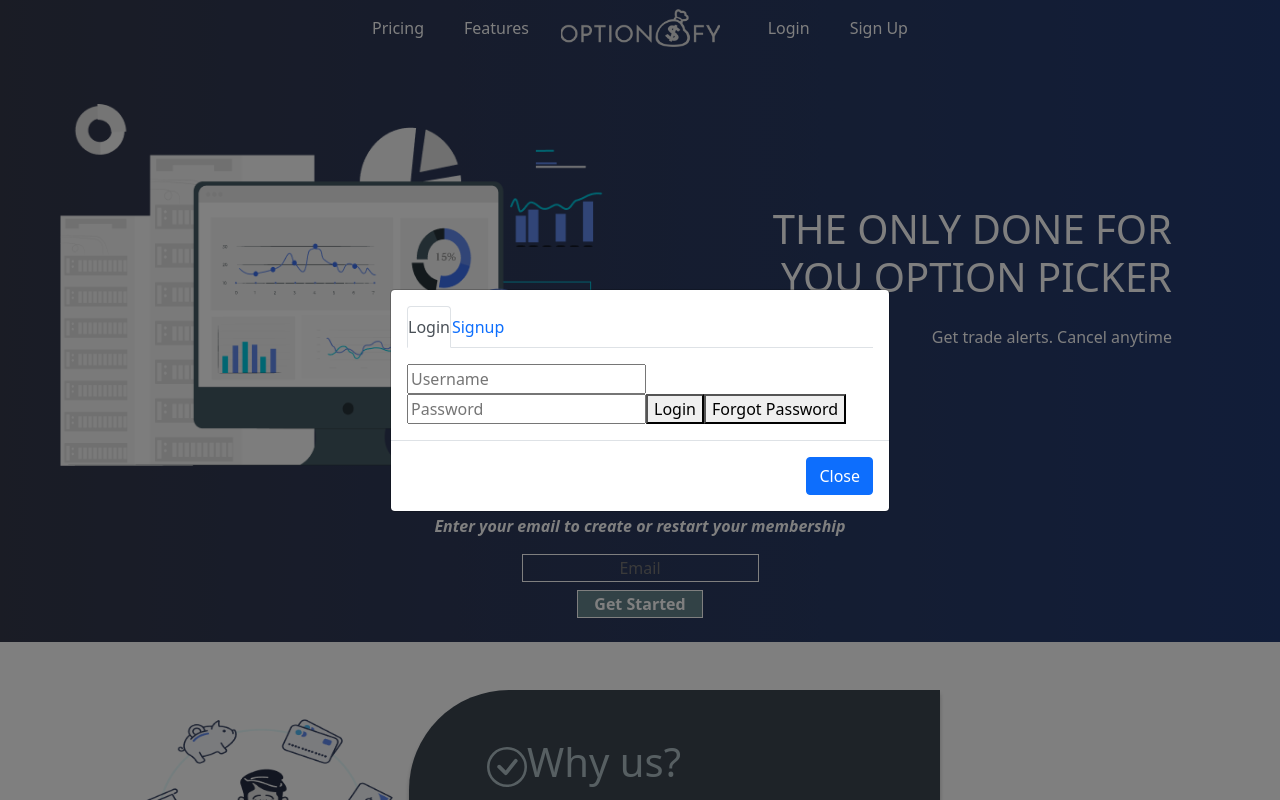
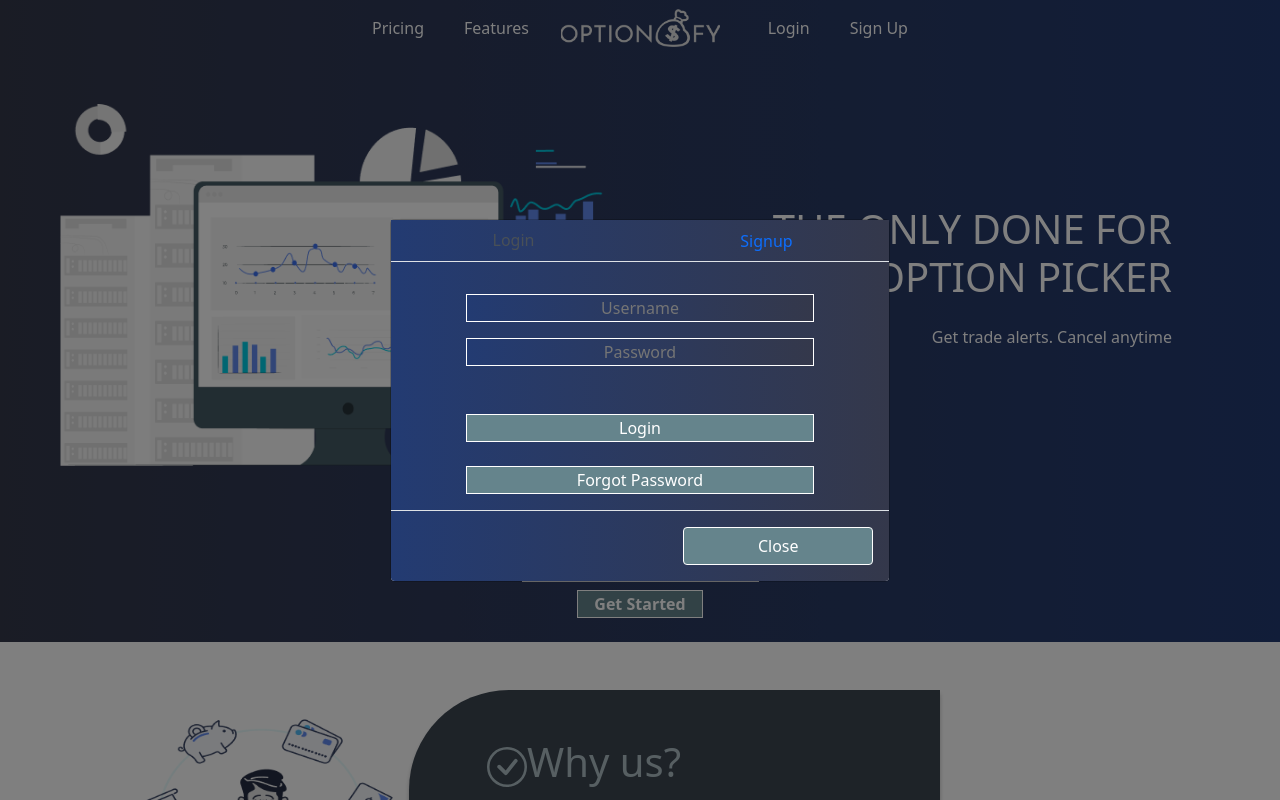
Before and after one commit to Andrea-Rizzo20/stock-option-gr7, a React (Create React App) app: page / in a window 1280 px wide. Both pictures are taken after a click on the button "Login". Shown: the top 800 px of the page. Built offline with nearby package versions, Linux system fonts and the light colour scheme.

Commit message:
styling form

```diff
--- a/src/Components/LoginForm.js
+++ b/src/Components/LoginForm.js
@@ -18,11 +18,15 @@ const LoginForm = () =>{
 
 
     return(
-        <form>
-        <input type="text" placeholder="Username" name="userName" value={data.userName} onChange={inputHandle}></input>
-        <input type="password" placeholder="Password" name="password" value={data.password} onChange={inputHandle}></input>
-        <button type="submit">Login</button>
-        <button>Forgot Password</button>
+        <form className="d-flex flex-column gap-5 formBackground">
+          <div className="d-flex flex-column align-items-center gap-3 pt-3">
+            <input type="text" placeholder="Username" name="userName" className="inputForm text-center" value={data.userName} onChange={inputHandle}></input>
+            <input type="password" placeholder="Password" name="password" className="inputForm text-center" value={data.password} onChange={inputHandle}></input>
+          </div>
+          <div className="d-flex flex-column align-items-center gap-4 pb-3">
+            <button type="submit" className="formButton heroBGButton">Login</button>
+            <button className="formButton heroBGButton">Forgot Password</button>
+          </div>
       </form>
     )
 }
--- a/src/Components/MyModal.js
+++ b/src/Components/MyModal.js
@@ -2,18 +2,20 @@ import { Modal, Button } from "react-bootstrap";
 import MyTabs from "./MyTabs";
 
 function MyModal(props) {
+const {renderKey, ...rest} = props
+
   return (
     <Modal
-      {...props}
+      {...rest}
       size="md"
       aria-labelledby="contained-modal-title-vcenter"
       centered
     >
-      <Modal.Body>
+      <Modal.Body  className="formBackground p-0">
         <MyTabs renderKey={props.renderKey} />
       </Modal.Body>
-      <Modal.Footer>
-        <Button onClick={props.onHide}>Close</Button>
+      <Modal.Footer  className="formBackground">
+        <Button onClick={props.onHide} className="modalCloseButton heroBGButton" >Close</Button>
       </Modal.Footer>
     </Modal>
   );
--- a/src/Components/MyTabs.js
+++ b/src/Components/MyTabs.js
@@ -7,7 +7,7 @@ const MyTabs = ({ renderKey }) => {
     <Tabs
       defaultActiveKey={renderKey}
       id="uncontrolled-tab-example"
-      className="mb-3 d-flex flex-row"
+      className="mb-3 d-flex flex-row justify-content-center gap-2  w-100"
     >
       <Tab eventKey="login" title="Login">
         <LoginForm/>
--- a/src/Components/SignUpForm.js
+++ b/src/Components/SignUpForm.js
@@ -22,16 +22,18 @@ const inputHandle = (event) =>{
 }
 
   return (
-    <form>
-      <input type="email" name='email' value={data.email} placeholder="Email" onChange={inputHandle}></input>
-      <input type="text" name="firstName" value={data.firstName} placeholder="First Name" onChange={inputHandle}></input>
-      <input type="text" name='lastName' value={data.lastName} placeholder="Last Name" onChange={inputHandle}></input>
-      <input type="tel" name="phone" value={data.phone} placeholder="Telephone" onChange={inputHandle}></input>
-      <input type="password" name='password' value={data.password} placeholder="Password" onChange={inputHandle}></input>
-      <input type="password" name='confPassword' value={data.confPassword} placeholder="Confirm Password" onChange={inputHandle}></input>
-      <input type="checkbox" checked={data.contract} name="contract" onChange={inputHandle}></input>
-      <label>I agree to Terms of Service</label>
-      <button type="submit">Sign Up</button>
+    <form className="d-flex flex-column align-items-center gap-3 py-3">
+      <input type="text" name="firstName" value={data.firstName} placeholder="First Name" className="inputForm text-center" onChange={inputHandle}></input>
+      <input type="text" name='lastName' value={data.lastName} placeholder="Last Name" className="inputForm text-center" onChange={inputHandle}></input>
+      <input type="email" name='email' value={data.email} placeholder="Email" className="inputForm text-center" onChange={inputHandle}></input>
+      <input type="password" name='password' value={data.password} placeholder="Password" className="inputForm text-center" onChange={inputHandle}></input>
+      <input type="password" name='confPassword' value={data.confPassword} placeholder="Confirm Password" className="inputForm text-center" onChange={inputHandle}></input>
+      <input type="tel" name="phone" value={data.phone} placeholder="Telephone" className="inputForm text-center" onChange={inputHandle}></input>
+      <div className="d-flex gap-2">
+        <input type="checkbox" checked={data.contract} name="contract" id="contract" onChange={inputHandle}></input>
+        <label className="text-white fw-bold" htmlFor='contract'>I agree to Terms of Service</label>
+      </div>
+      <button type="submit" className="formButton heroBGButton">Sign Up</button>
     </form>
   );
 };
--- a/src/index.css
+++ b/src/index.css
@@ -74,3 +74,69 @@ background-color: #364261;
 .card-text-title{
     color: #AEBFC5;
 }
+
+.formButton {
+    border: 1px solid white;
+    color: white;
+    width: 70%;
+}
+
+.formBackground {
+  background: linear-gradient(to right,rgba(35, 59, 114, 1),rgba(52, 56, 75, 1) );
+}
+
+.inputForm{
+    background: linear-gradient(to right,rgba(35, 59, 114, 1),rgba(52, 56, 75, 1) );
+    border: 1px solid white;
+    color: white;
+    width: 70%;
+}
+
+.modalCloseButton{
+    width: 40%;
+    border: 1px solid white;
+    color: white;
+}
+
+.modalCloseButton:hover{
+    background-color: rgba(101, 132, 140, 1);
+    border-color: white;
+    transform: scale(1.1);
+    -webkit-transform: scale(1.1);
+    -moz-transform: scale(1.1);
+    -ms-transform: scale(1.1);
+    -o-transform: scale(1.1);
+}
+
+button:hover {
+    transform: scale(1.1);
+    -webkit-transform: scale(1.1);
+    -moz-transform: scale(1.1);
+    -ms-transform: scale(1.1);
+    -o-transform: scale(1.1);
+}
+
+#uncontrolled-tab-example-tab-login{
+    width: 100%;
+    border: none;
+    background-color: transparent;
+}
+
+#uncontrolled-tab-example-tab-login:focus,  #uncontrolled-tab-example-tab-login:active,  #uncontrolled-tab-example-tab-login:hover{
+   background-color:white;
+   color: rgba(35, 59, 114, 1);
+   border: none;
+}
+
+
+
+
+
+
+#uncontrolled-tab-example-tab-signup{
+    width: 100%;
+}
+
+.nav-item{
+    width: 60%;
+}
```
